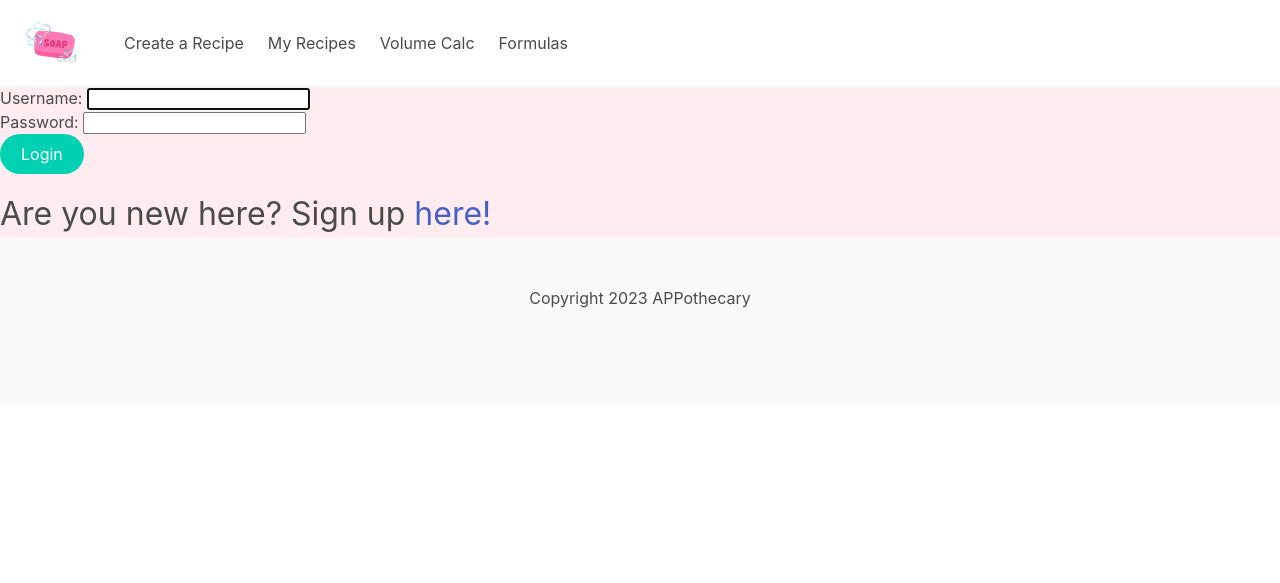
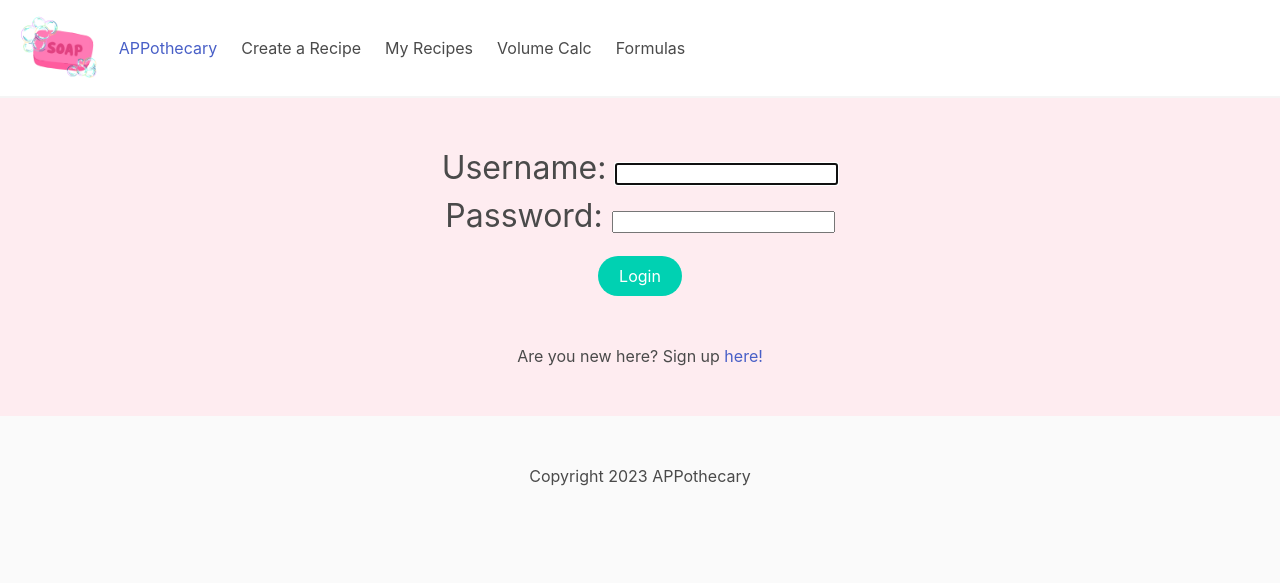
Before and after one commit to CaseyDragon/APPothecary, a Django app: page /login/ in a window 1280 px wide. Shown: the top 583 px of the page. Run offline with Django 4.2, Linux system fonts and the light colour scheme.

Commit message:
styling home and login

```diff
--- a/accounts/templates/registration/login.html
+++ b/accounts/templates/registration/login.html
@@ -1,22 +1,22 @@
 {% extends 'recipemaker/base.html' %}
 
+{% block content %}
 
-{% block content %}
 {% if form.errors %}
-<p>Incorrect username or password. Please try again.</p>
+  <p class="has-text-centered is-size-3">Incorrect username or password. Please try again.</p>
 {% endif %}
 
 {% if next %}
-  <p>Please login to see this page.</p>
+  <p class="has-text-centered is-size-3">Please login to see this page.</p>
 {% endif %}
 
-<form method="post" action="{% url 'login' %}">
+<form method="post" action="{% url 'login' %}" class="has-text-centered is-size-3 pt-6">
   {% csrf_token %}
   {{form.as_p}}
-  <button class="button is-primary is-rounded" type="submit"> Login </button>
+  <button class="button is-primary is-rounded my-4" type="submit"> Login </button>
   <input type="hidden" name="'next" value="{{next}}"/>
 </form>
 
-<p class="is-size-3">Are you new here? Sign up <a href="/accounts/signup">here!</a></p>
+<p class="is-size-6 has-text-centered pb-6">Are you new here? Sign up <a href="/accounts/signup">here!</a></p>
 
 {% endblock %}
--- a/recipemaker/templates/recipemaker/base.html
+++ b/recipemaker/templates/recipemaker/base.html
@@ -1,4 +1,4 @@
-<!-- {% load static %} -->
+{% load static %}
 <html>
   <head>
     <meta name="viewport" content="width=device-width, initial-scale=1">
@@ -11,7 +11,8 @@
     <nav class="navbar has-shadow">
         <div class="navbar-brand">
             <a href="/" class="navbar-item">
-                <img src="images/soap.png" alt="soap logo" style="max-height: 70px" class="py-2 px-2"/>
+                <img src="{% static 'images/soap.png' %}" alt="soap logo" style="max-height: 80px" />
+                APPothecary
             </a>
         </div>
         <div class ="navbar-menu">
@@ -27,8 +28,11 @@
     </nav>
 
     <div class="main has-background-danger-light">
-    {% block content %}
-    {% endblock %}
+
+        {% block content %}
+        {% endblock %}
+
+
     </div>
 
     <footer class="footer">
```
Also changed, not shown: recipemaker/templates/recipemaker/home.html (+10 -2 lines).
